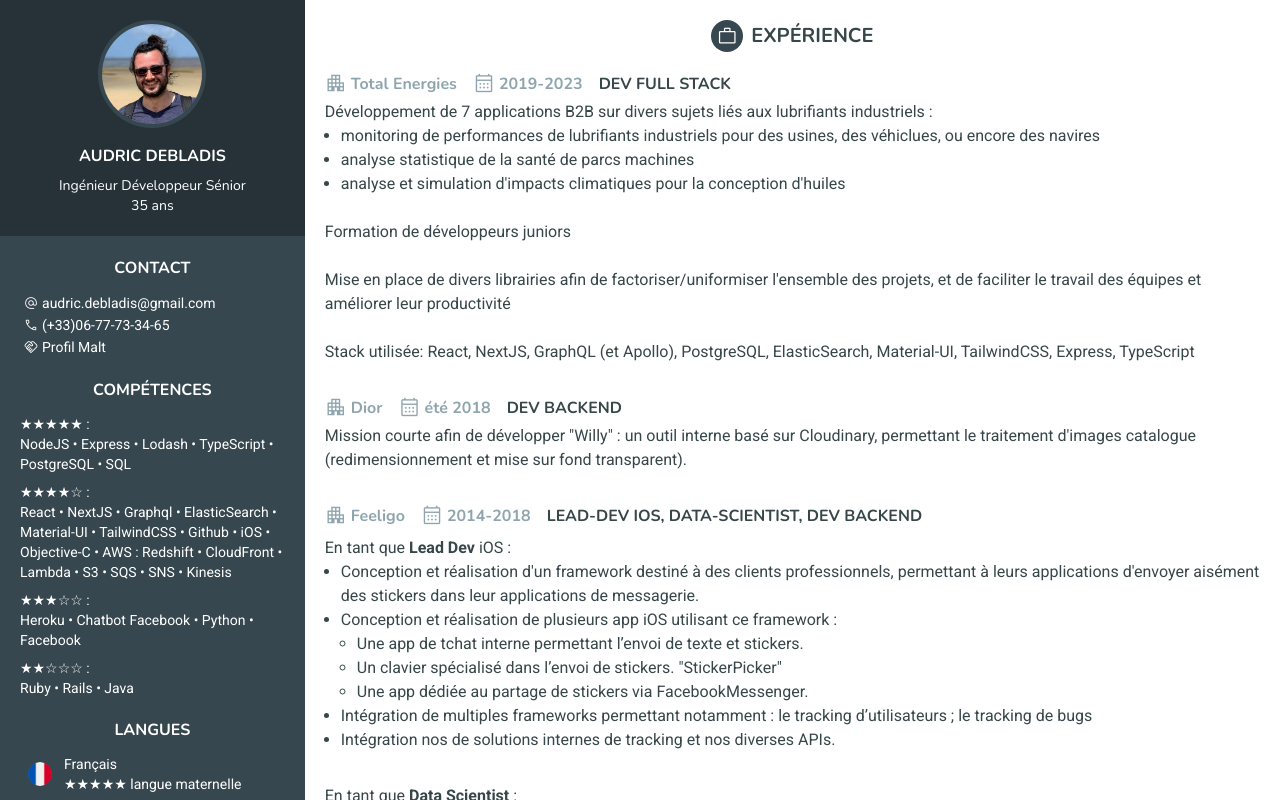
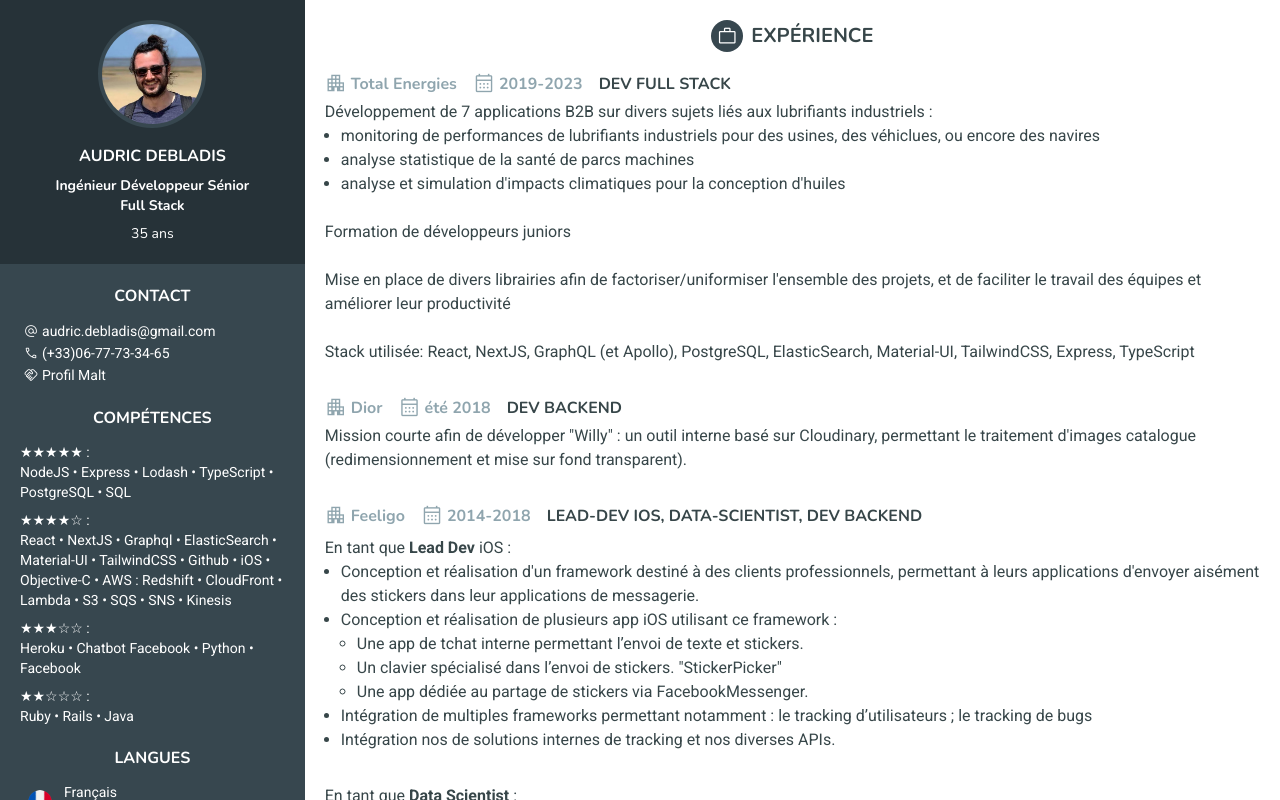
Before and after one commit to drico/drico.github.io, a Next.js app: page / in a window 1280 px wide. Shown: the top 800 px of the page. Built offline with nearby package versions, Linux system fonts and the light colour scheme.

Commit message:
full stack

```diff
--- a/src/components/LeftBanner.tsx
+++ b/src/components/LeftBanner.tsx
@@ -57,7 +57,8 @@ const LeftBanner = () => {
           />
         </div>
         <div className='m-2 font-bold text-base'>AUDRIC DEBLADIS</div>
-        <div className='-m-2'>Ingénieur Développeur Sénior</div>
+        <div className='-m-2 font-bold'>Ingénieur Développeur Sénior</div>
+        <div className='font-bold'>Full Stack</div>
         <div>{differenceInYears(new Date(), Date.parse('07/26/1987'))} ans</div>
       </div>
       <div className='p-5'>
```
